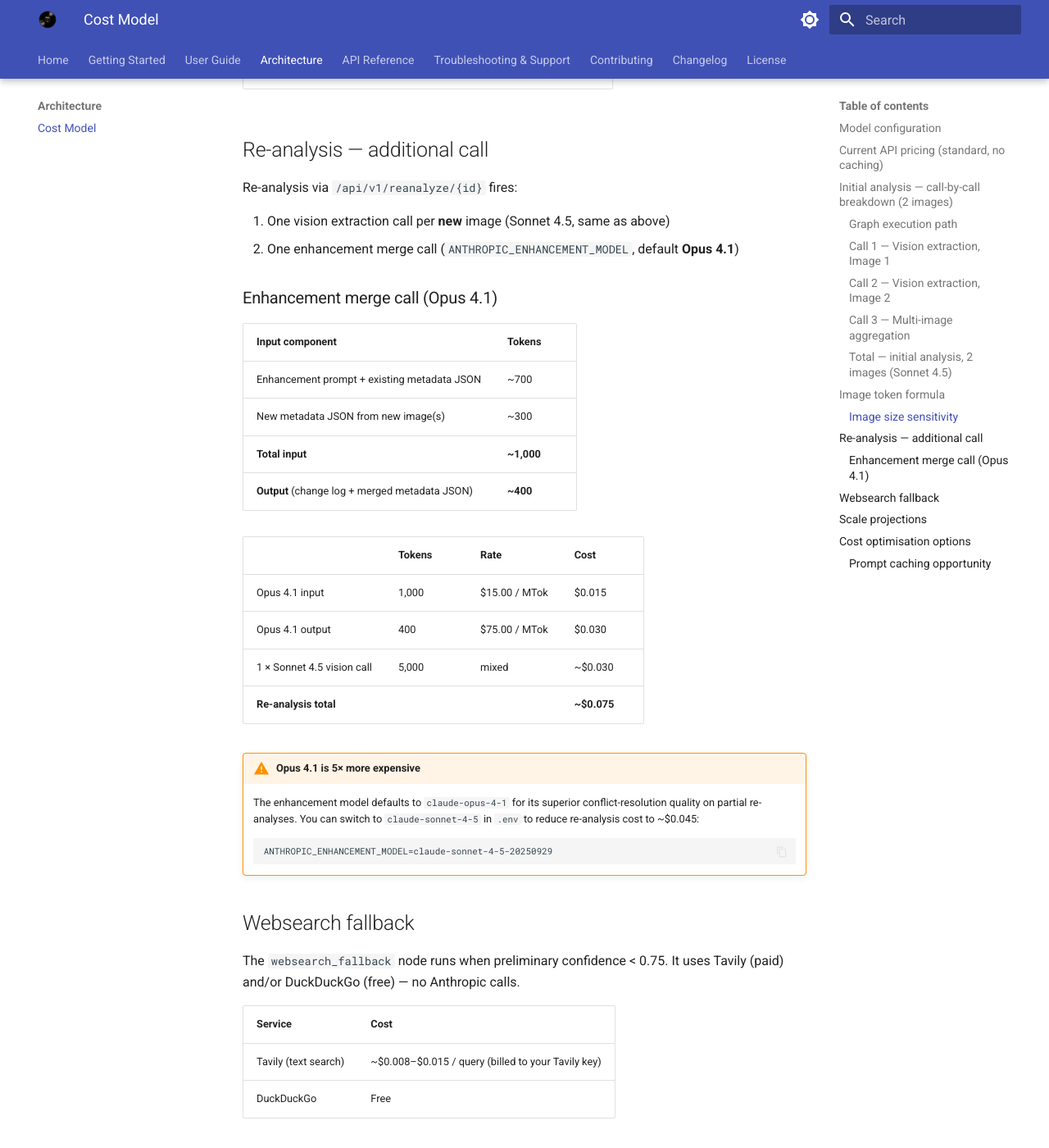
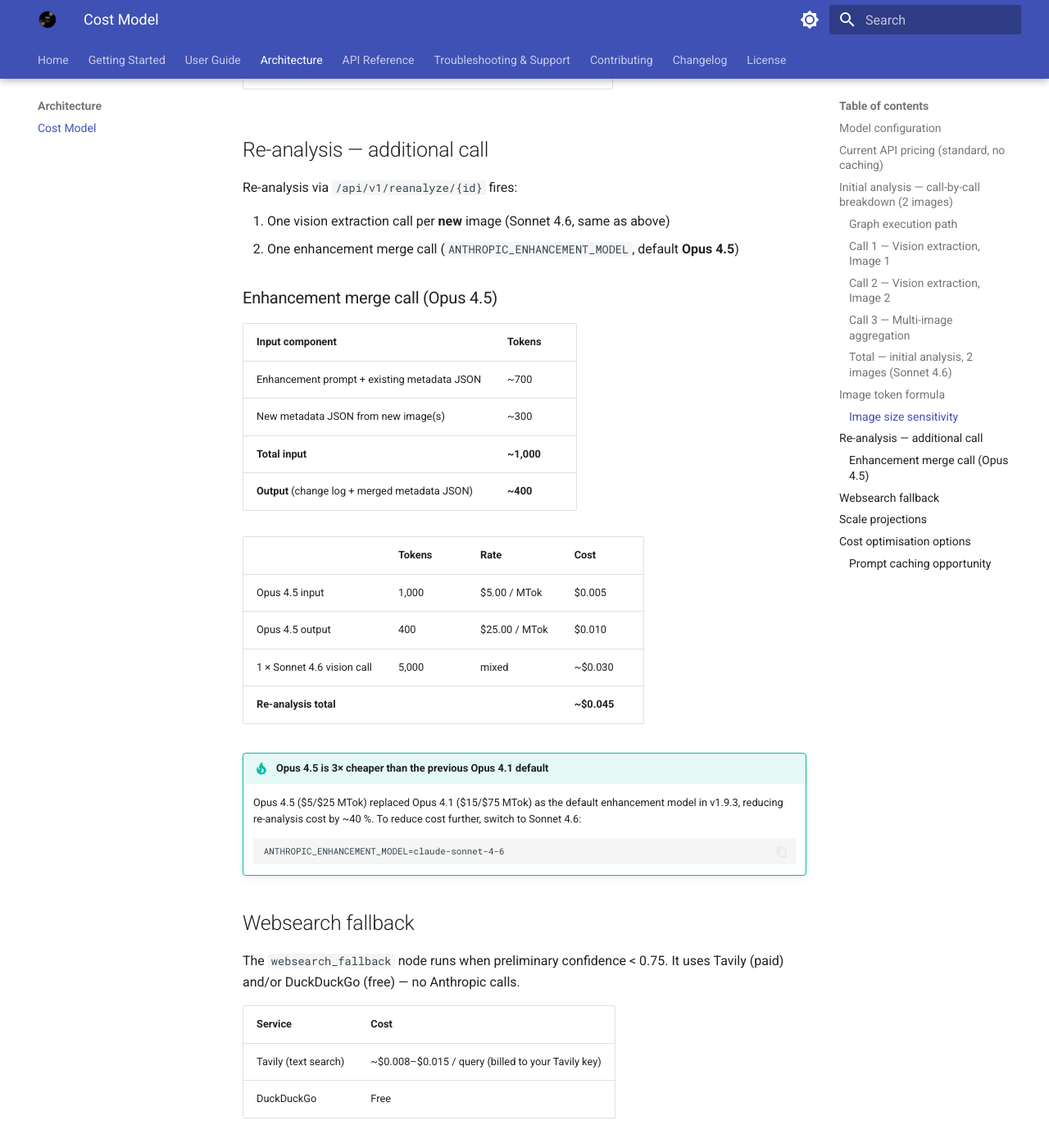
Before and after one commit to Hoshi42/phonox, an MkDocs documentation site: the page built from docs/architecture/cost-model.md, in a window 1280 px wide and 1400 px high, scrolled down 3644 px. Shown: the whole window at 82% size. Built offline with MkDocs 1.6.1 and Material for MkDocs 9.7.7, drawn with Linux system fonts in a browser that asks for light colours; some of the changed text lies outside the part shown.

Commit message:
chore: upgrade models to Sonnet 4.6 and Opus 4.5 for cost efficiency
- Vision/aggregation: claude-sonnet-4-5 → claude-sonnet-4-6
- Enhancement: claude-opus-4-1 → claude-opus-4-5 (3× cheaper, /5 vs 5/5 MTok)
- Re-analysis cost drops ~40%: ~$0.075 → ~$0.045
- Updated .env, .env.example, vision.py, graph.py, metadata_enhancer.py
- Updated cost docs, model comparison tables, and README examples

````diff
--- a/docs/architecture/cost-model.md
+++ b/docs/architecture/cost-model.md
@@ -13,18 +13,18 @@
 
 | `.env` variable | Default | Used for |
 |---|---|---|
-| `ANTHROPIC_VISION_MODEL` | `claude-sonnet-4-5-20250929` | Vision extraction — both per-image calls |
-| `ANTHROPIC_AGGREGATION_MODEL` | `claude-sonnet-4-5-20250929` | Multi-image aggregation merge |
-| `ANTHROPIC_ENHANCEMENT_MODEL` | `claude-opus-4-1-20250805` | Re-analysis enhancement merge |
+| `ANTHROPIC_VISION_MODEL` | `claude-sonnet-4-6` | Vision extraction — both per-image calls |
+| `ANTHROPIC_AGGREGATION_MODEL` | `claude-sonnet-4-6` | Multi-image aggregation merge |
+| `ANTHROPIC_ENHANCEMENT_MODEL` | `claude-opus-4-5` | Re-analysis enhancement merge |
 
 ## Current API pricing (standard, no caching)
 
 | Model | Input / MTok | Output / MTok |
 |---|---|---|
+| `claude-sonnet-4-6` *(default vision/agg)* | $3.00 | $15.00 |
 | `claude-sonnet-4-5` | $3.00 | $15.00 |
-| `claude-sonnet-4-6` | $3.00 | $15.00 |
+| `claude-opus-4-5` *(default enhancement)* | $5.00 | $25.00 |
 | `claude-opus-4-1` | $15.00 | $75.00 |
-| `claude-opus-4-5` | $5.00 | $25.00 |
 | `claude-haiku-4-5` | $1.00 | $5.00 |
 
 ## Initial analysis — call-by-call breakdown (2 images)
@@ -42,7 +42,7 @@
 
 ### Call 1 — Vision extraction, Image 1
 
-**Model:** `ANTHROPIC_VISION_MODEL` (default: Sonnet 4.5)
+**Model:** `ANTHROPIC_VISION_MODEL` (default: Sonnet 4.6)
 **`max_tokens`:** 1,500
 **`temperature`:** 0.3
 
@@ -57,7 +57,7 @@
 
 ### Call 2 — Vision extraction, Image 2
 
-**Model:** `ANTHROPIC_VISION_MODEL` (default: Sonnet 4.5)
+**Model:** `ANTHROPIC_VISION_MODEL` (default: Sonnet 4.6)
 **`max_tokens`:** 1,500
 **`temperature`:** 0.3
 
@@ -72,7 +72,7 @@
 
 ### Call 3 — Multi-image aggregation
 
-**Model:** `ANTHROPIC_AGGREGATION_MODEL` (default: Sonnet 4.5)
+**Model:** `ANTHROPIC_AGGREGATION_MODEL` (default: Sonnet 4.6)
 **`max_tokens`:** 1,500
 **`temperature`:** 0.3
 **Vision:** No (text-only)
@@ -86,7 +86,7 @@
 
 ---
 
-### Total — initial analysis, 2 images (Sonnet 4.5)
+### Total — initial analysis, 2 images (Sonnet 4.6)
 
 | | Tokens | Rate | Cost |
 |---|---|---|---|
@@ -126,10 +126,10 @@
 
 Re-analysis via `/api/v1/reanalyze/{id}` fires:
 
-1. One vision extraction call per **new** image (Sonnet 4.5, same as above)
-2. One enhancement merge call (`ANTHROPIC_ENHANCEMENT_MODEL`, default **Opus 4.1**)
+1. One vision extraction call per **new** image (Sonnet 4.6, same as above)
+2. One enhancement merge call (`ANTHROPIC_ENHANCEMENT_MODEL`, default **Opus 4.5**)
 
-### Enhancement merge call (Opus 4.1)
+### Enhancement merge call (Opus 4.5)
 
 | Input component | Tokens |
 |---|---|
@@ -140,17 +140,17 @@
 
 | | Tokens | Rate | Cost |
 |---|---|---|---|
-| Opus 4.1 input | 1,000 | $15.00 / MTok | $0.015 |
-| Opus 4.1 output | 400 | $75.00 / MTok | $0.030 |
-| 1 × Sonnet 4.5 vision call | 5,000 | mixed | ~$0.030 |
-| **Re-analysis total** | | | **~$0.075** |
+| Opus 4.5 input | 1,000 | $5.00 / MTok | $0.005 |
+| Opus 4.5 output | 400 | $25.00 / MTok | $0.010 |
+| 1 × Sonnet 4.6 vision call | 5,000 | mixed | ~$0.030 |
+| **Re-analysis total** | | | **~$0.045** |
 
-!!! warning "Opus 4.1 is 5× more expensive"
-    The enhancement model defaults to `claude-opus-4-1` for its superior
-    conflict-resolution quality on partial re-analyses. You can switch to
-    `claude-sonnet-4-5` in `.env` to reduce re-analysis cost to ~$0.045:
+!!! tip "Opus 4.5 is 3× cheaper than the previous Opus 4.1 default"
+    Opus 4.5 ($5/$25 MTok) replaced Opus 4.1 ($15/$75 MTok) as the default
+    enhancement model in v1.9.3, reducing re-analysis cost by ~40 %.
+    To reduce cost further, switch to Sonnet 4.6:
     ```env
-    ANTHROPIC_ENHANCEMENT_MODEL=claude-sonnet-4-5-20250929
+    ANTHROPIC_ENHANCEMENT_MODEL=claude-sonnet-4-6
     ```
 
 ## Websearch fallback
````
Also changed, not shown: README.md (+1 -1 lines), backend/README.md (+1 -1 lines), docs/user-guide/cost-estimation.md (+7 -6 lines), 4 other files.
